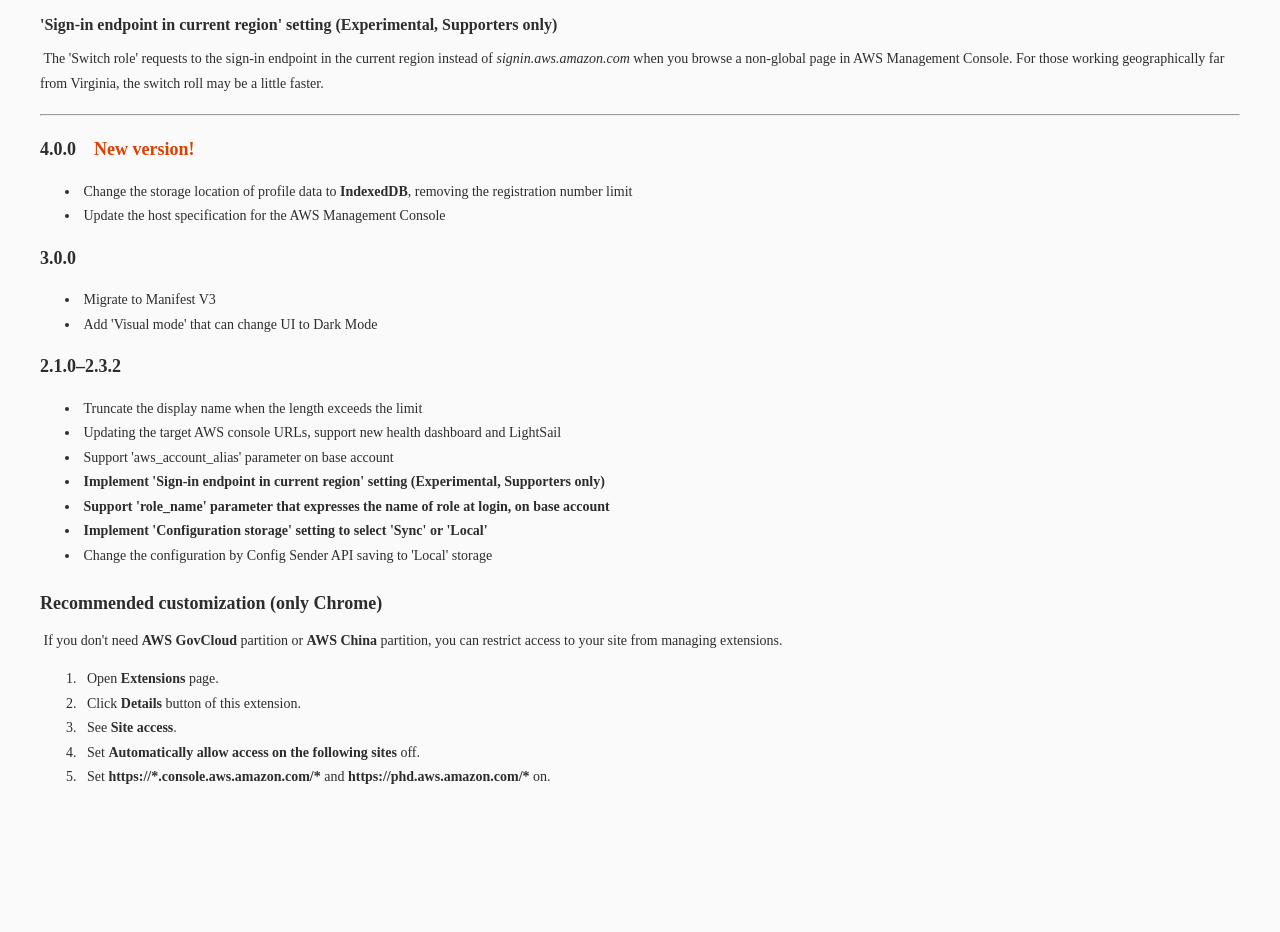
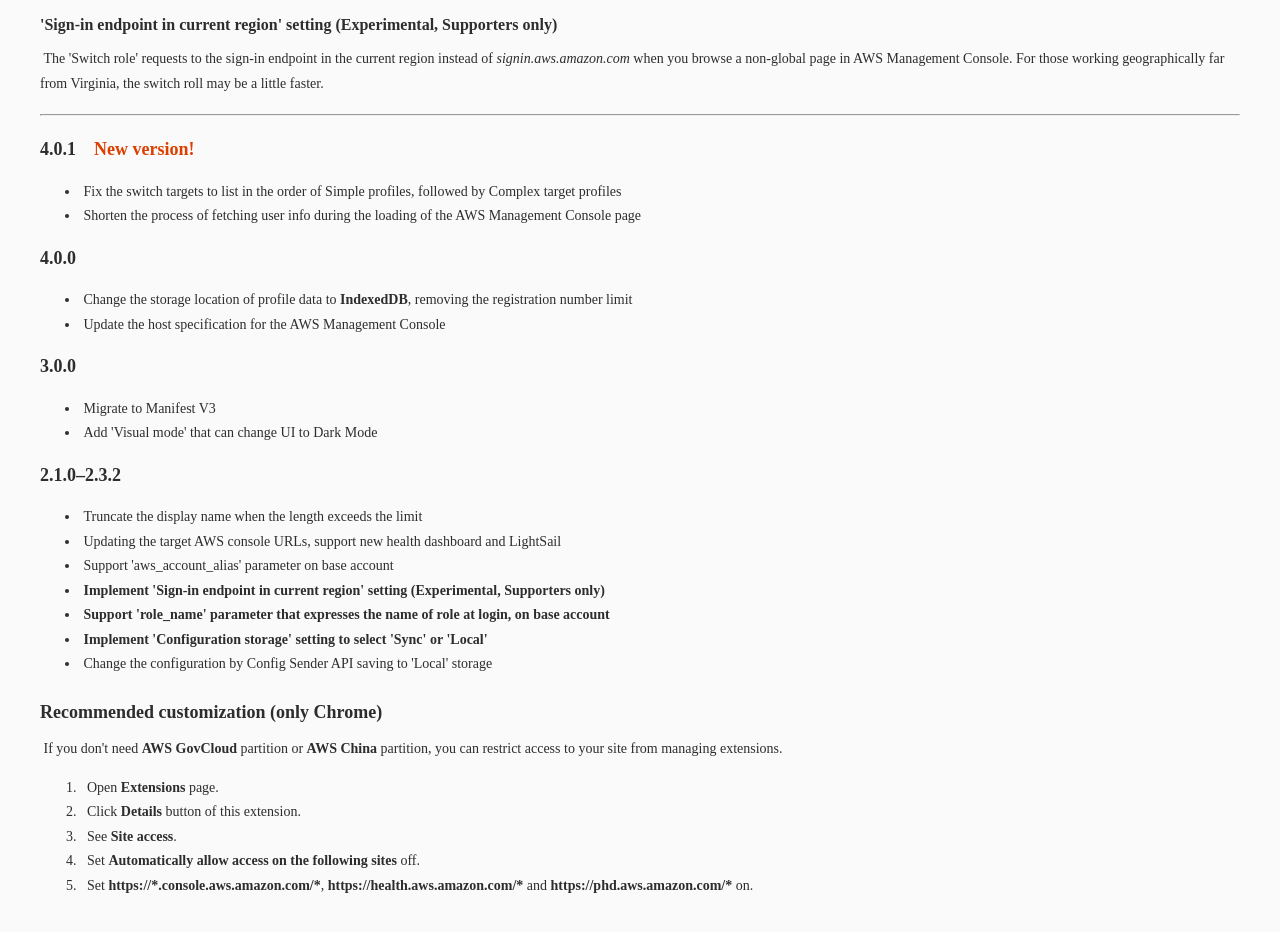
Before and after one commit to tilfinltd/aws-extend-switch-roles, a browser extension: page src/updated.html in a window 1280 px wide. Shown: the part 460-1392 px from the top of the page. Before the commit the page ends 1295 px from the top, so only its background shows below. Drawn offline with Linux system fonts and the light colour scheme.

Commit message:
update release notes

```diff
--- a/src/updated.html
+++ b/src/updated.html
@@ -72,7 +72,13 @@
 
     <hr style="margin:18px 0">
 
-    <h2>4.0.0 <span style="margin-left:0.75em; color:rgb(221, 63, 0)">New version!</span></h2>
+    <h2>4.0.1 <span style="margin-left:0.75em; color:rgb(221, 63, 0)">New version!</span></h2>
+    <ul>
+      <li>Fix the switch targets to list in the order of Simple profiles, followed by Complex target profiles</li>
+      <li>Shorten the process of fetching user info during the loading of the AWS Management Console page</li>
+    </ul>
+
+    <h2>4.0.0</h2>
     <ul>
       <li>Change the storage location of profile data to <b>IndexedDB</b>, removing the registration number limit</li>
       <li>Update the host specification for the AWS Management Console</li>
@@ -108,7 +114,7 @@
       <li>Click <b>Details</b> button of this extension.</li>
       <li>See <b>Site access</b>.</li>
       <li>Set <b>Automatically allow access on the following sites</b> off.</li>
-      <li>Set <b>https://*.console.aws.amazon.com/*</b> and <b>https://phd.aws.amazon.com/*</b> on.</li>
+      <li>Set <b>https://*.console.aws.amazon.com/*</b>, <b>https://health.aws.amazon.com/*</b> and <b>https://phd.aws.amazon.com/*</b> on.</li>
     </ol>
   </section>
 </body>
```
Also changed, not shown: CHANGELOG.md.
